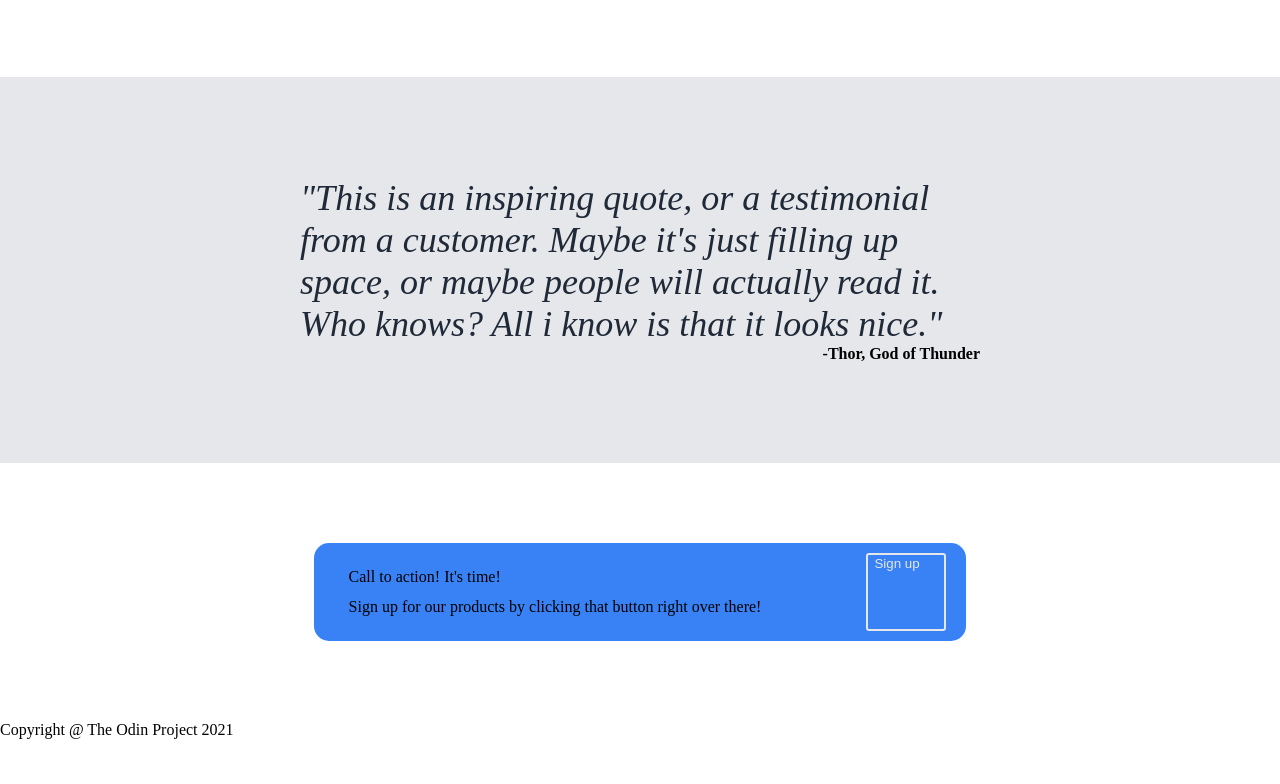
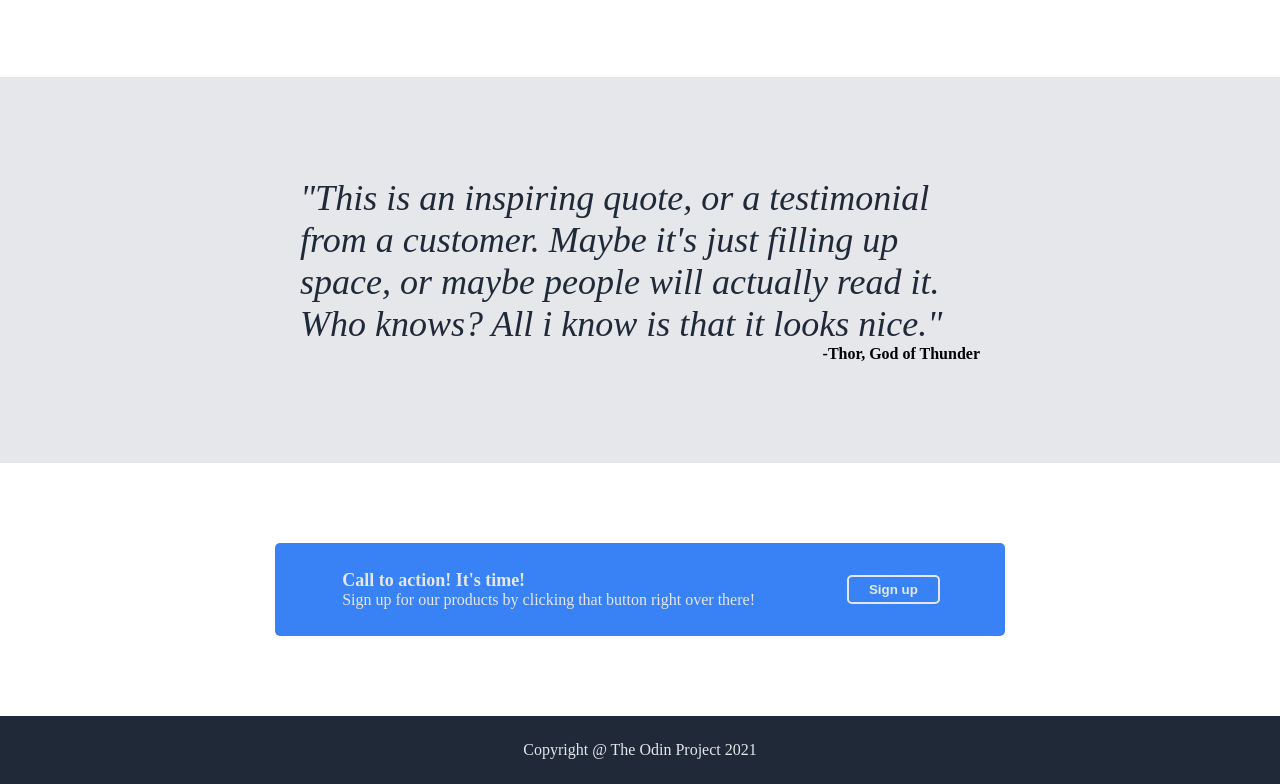
Before and after one commit to WaayooA/landing_page, a plain HTML site: page index.html in a window 1280 px wide. Shown: the part 746-1530 px from the top of the page. Before the commit the page ends 1485 px from the top, so only its background shows below. Drawn offline with Linux system fonts and the light colour scheme.

Commit message:
Finish website html and css code

```diff
--- a/index.html
+++ b/index.html
@@ -58,15 +58,15 @@
         <div class="sign-up-end">
             <div class="blue-square">
                 <div class="sign-up-text">
-                    <div>Call to action! It's time!</div>
-                    <div>Sign up for our products by clicking that button right over there!</div>
+                    <div class="call-to">Call to action! It's time!</div>
+                    <div class="sign-to">Sign up for our products by clicking that button right over there!</div>
                 </div>
-                <button>Sign up</button>
+                <div class="button"><button>Sign up</button></div>
             </div>
         </div>
     </div>
     <footer>
-        Copyright @ The Odin Project 2021
+        <div>Copyright @ The Odin Project 2021</div>
     </footer>
 </body>
 </html>
--- a/styles.css
+++ b/styles.css
@@ -164,22 +164,54 @@ button{
     display: flex;
     gap: 90px;
     background-color: #3882f6;
-    border-radius: 15px;
-    padding: 10px 20px;
+    border-radius: 5px;
+    padding: 25px 65px;
 }
 
 .sign-up-text{
     display: flex;
     flex-direction: column;
-    gap: 12px;
-    padding: 15px;
+    padding: 2px;
+}
+
+.sign-up-text .call-to{
+    color: #e5e7eb;
+    font-size: 18px;
+    font-weight: bold;
+}
+
+.sign-up-text .sign-to{
+    color: #e5e7eb;
 }
 
 .blue-square button{
-    display: flex;
+    text-align: center;
     background-color: #3882f6;
     border: 2px solid #e5e7eb;
     color: #e5e7eb;
-    border-radius: 3px;
-    width: 80px;
+    padding: 5px 20px;
+    border-radius: 5px;
+    flex-shrink: 0;
+    font-weight: bold;
 }
+
+.blue-square .button{
+    display: flex;
+    justify-content: center;
+    align-self: center;
+}
+
+/* Footer section*/
+
+footer{
+    display: flex;
+    justify-content: center;
+    align-items: center;
+    background-color: #1F2937;
+
+}
+
+footer div{
+    color: #e5e7eb;
+    padding: 25px 0px;
+}
```
